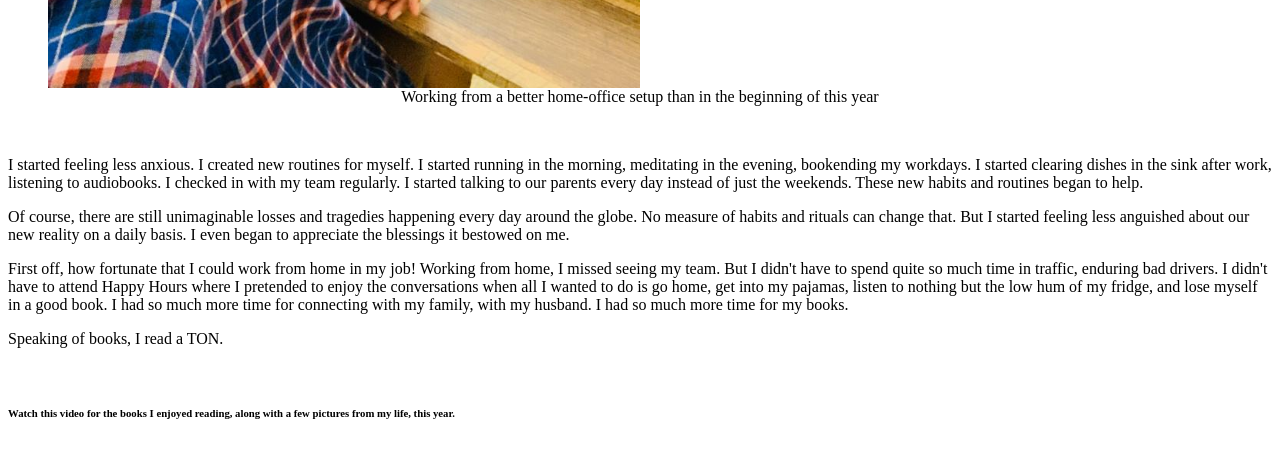
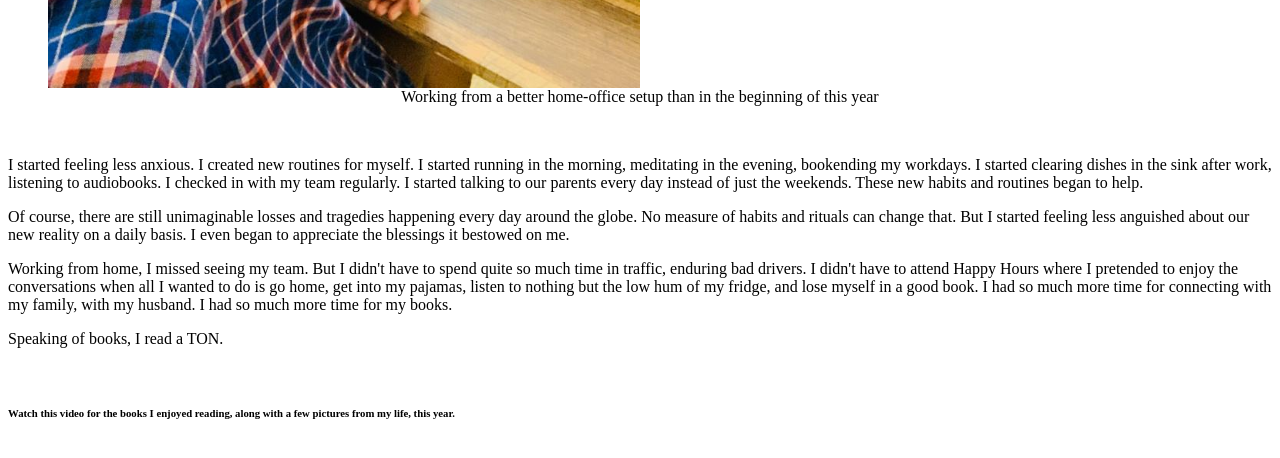
Before and after one commit to ThisisRajiRaj/thisisrajiraj.github.io, a Jekyll site: the page posts/yearinreview2020.html, which Jekyll copies as it is, in a window 1280 px wide and 900 px high, scrolled down 1322 px, cut to the strip 0-474 px from the top of the window. Shown: the top 458 px of the strip. Built offline with Jekyll 4.4.1, drawn with Linux system fonts in a browser that asks for light colours.

Commit message:
Update yearinreview2020.html

```diff
--- a/posts/yearinreview2020.html
+++ b/posts/yearinreview2020.html
@@ -111,7 +111,6 @@ fresh cut grass in the air. As I walked
     blessings it bestowed on me.
 </p>
 <p>
-First off, how fortunate that I could work from home in my job!
 Working from home, I missed seeing my team. But I didn't have to spend quite so much time in
     traffic, enduring bad drivers. I didn't have to attend Happy
     Hours where I pretended to enjoy the conversations when all I wanted to do
```
